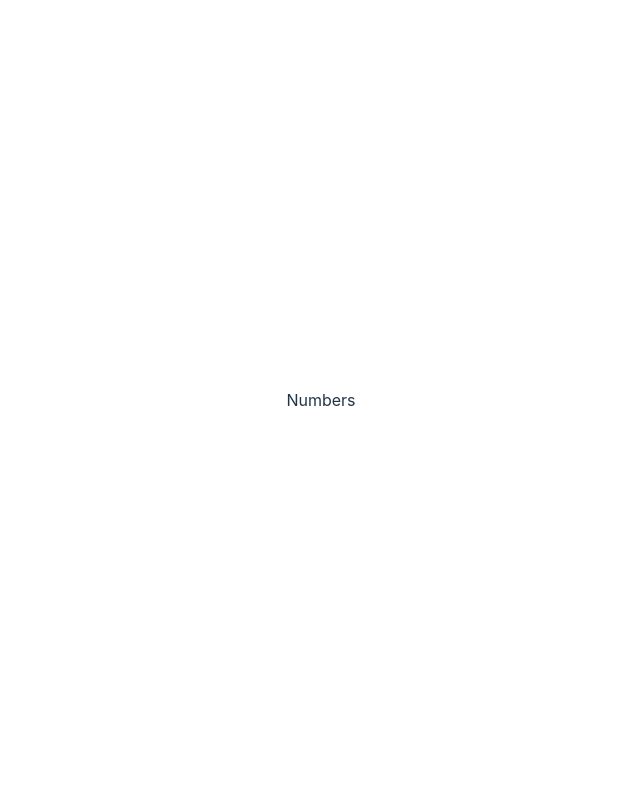
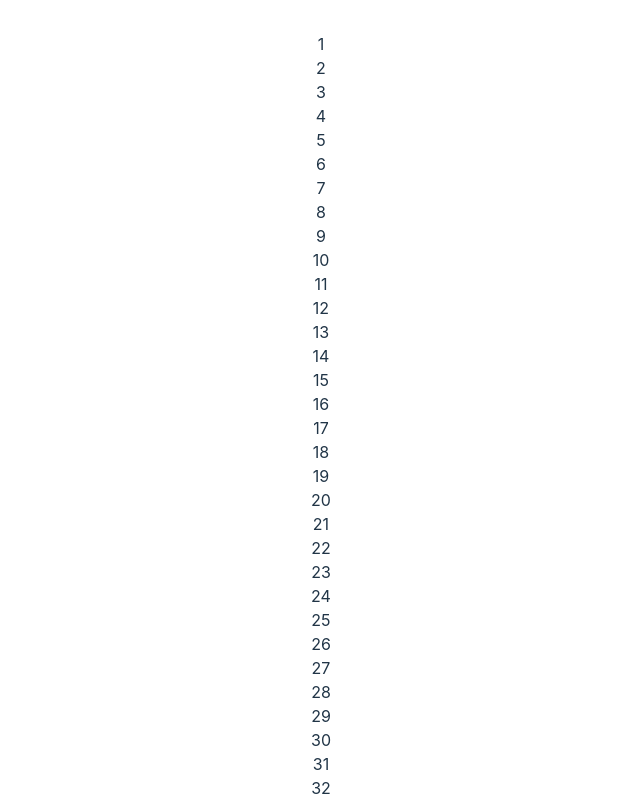
Before and after one commit to kedmar20/Lotto-App-Probeaufgabe, a React (Vite) app: page / in a window 1280 px wide. Shown: the top 800 px of the page, without its empty margins (319-959 px from the left). Built offline with nearby package versions, Linux system fonts and the light colour scheme.

Commit message:
add numbers

```diff
--- a/src/components/atoms/NumberButton/NumberButton.jsx
+++ b/src/components/atoms/NumberButton/NumberButton.jsx
@@ -1,9 +1,9 @@
 import React from 'react'
 
-export default function NumberButton() {
+export default function NumberButton({number}) {
   return (
     <div>
-      11
+      {number}
     </div>
   )
 }
--- a/src/components/molecules/NumberList/NumberList.jsx
+++ b/src/components/molecules/NumberList/NumberList.jsx
@@ -0,0 +1,19 @@
+import React from 'react'
+import NumberButton from 'src/components/atoms/NumberButton/NumberButton';
+
+const NumberList = () => {
+    const numbers = [];
+    for (let step = 1; step < 50; step++) {
+  numbers.push(step)
+};
+console.log(numbers);
+  return (
+    <div>
+      {  numbers.map((number)=>(
+      <NumberButton number={number}/>
+        ))}
+    </div>
+  )
+}
+
+export default NumberList
--- a/src/views/Numbers.jsx
+++ b/src/views/Numbers.jsx
@@ -1,11 +1,11 @@
 import React from 'react'
+import NumberList from 'src/components/molecules/NumberList/NumberList'
 
 
 const Numbers = () => {
   return (
     <div>
-      Numbers
-
+      <NumberList/>
     </div>
   )
 }
```
